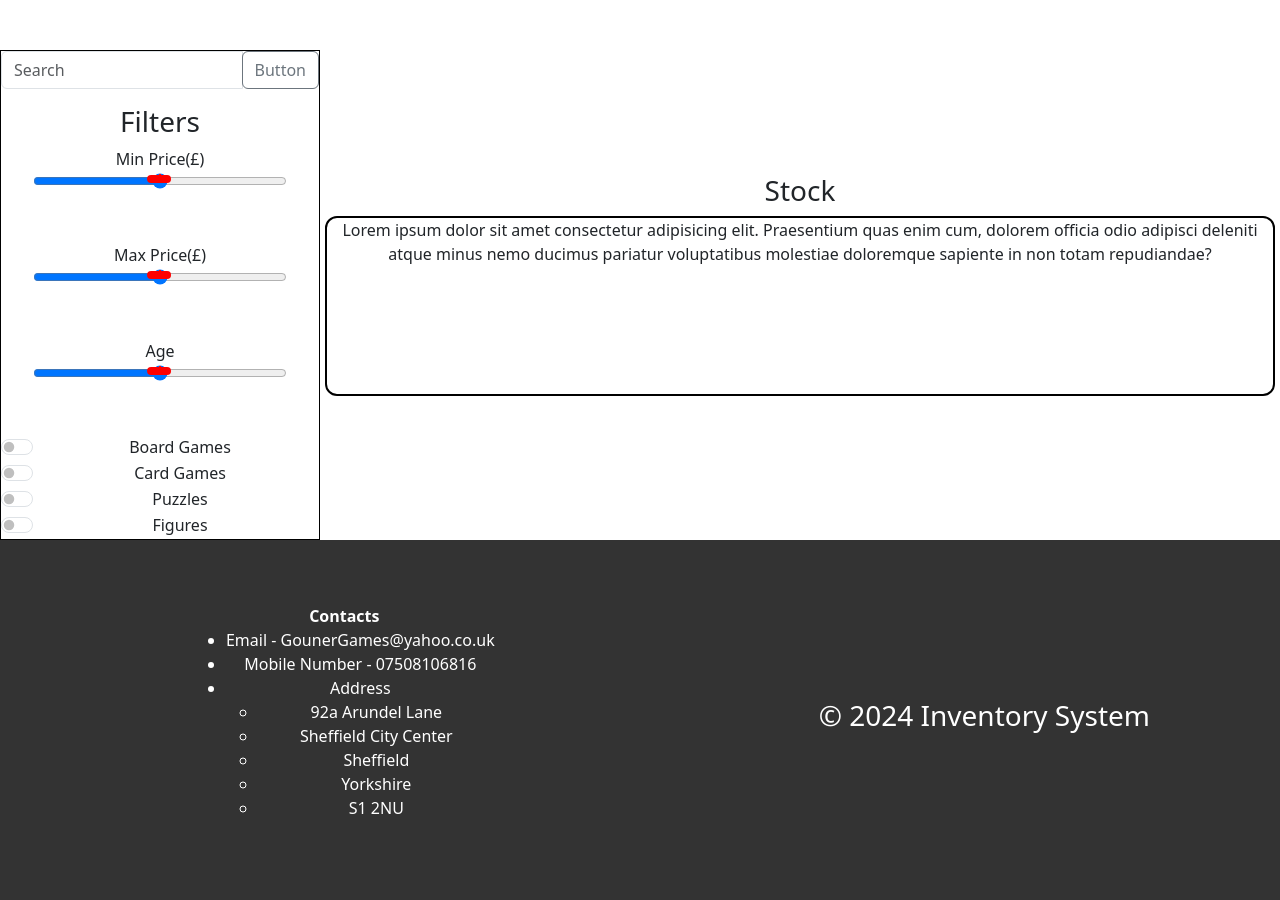
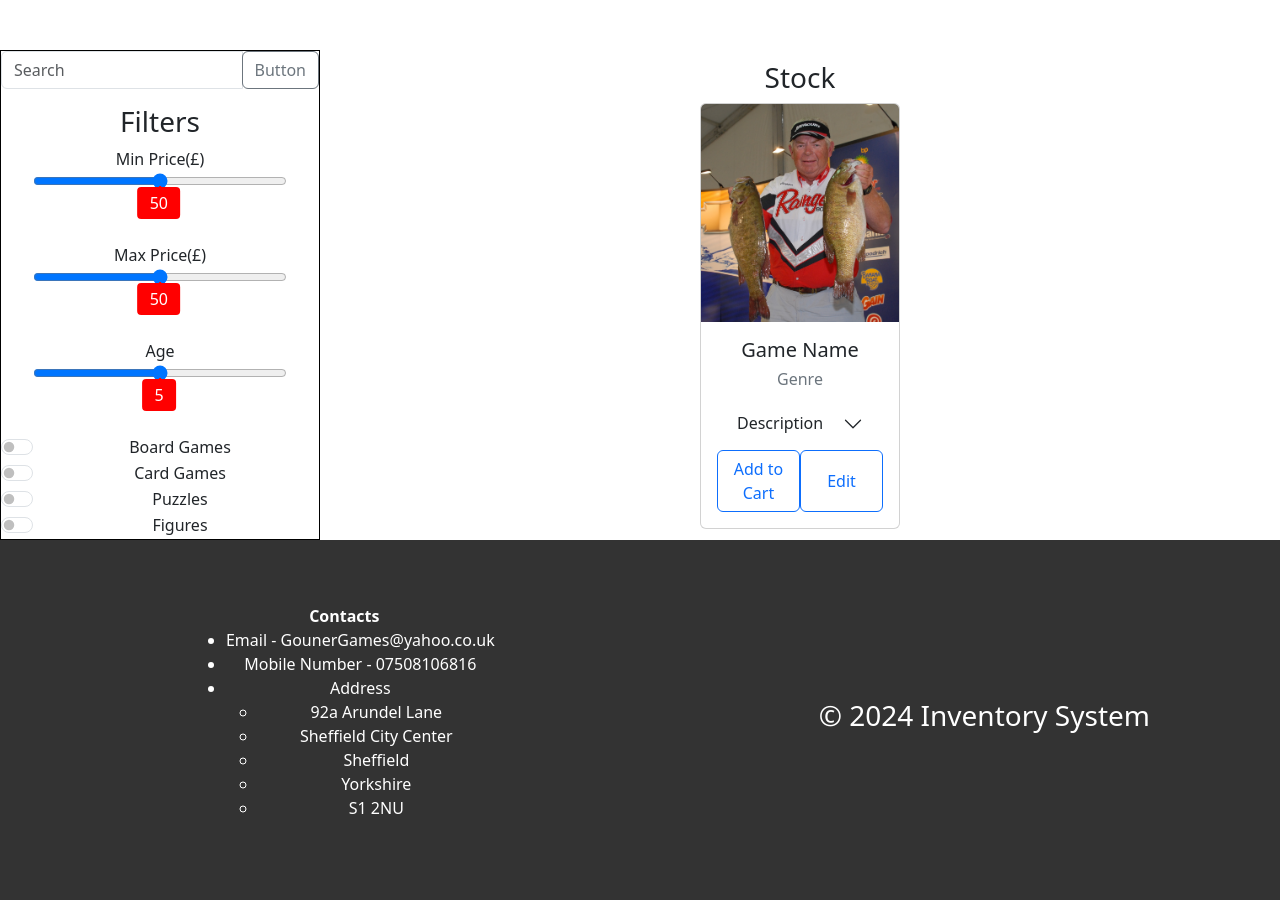
Before and after one commit to ScottForster400/Inventory-Managment-System, a PHP site: page / in a window 1280 px wide. Shown: the part 125-1025 px from the top of the page. Run offline with PHP 8.4, Linux system fonts and the light colour scheme; data comes from the database, SQL or seed files in the repository; data that the repository does not hold is empty.

Commit message:
added bootstrap js files

```diff
--- a/css/desktop.css
+++ b/css/desktop.css
@@ -120,23 +120,27 @@ nav #page-links{
     align-items: center;
     flex: 75%;
 }
-.games-row{
+/* .games-row{
     display: flex;
     flex-direction: row;
     width: 100%;
     min-height: 200px;
     padding-bottom: 20px;
-}
+}*/
 .game{
     display:flex;
-    justify-content: center;
-    align-content: center;
+    flex: 33%;
+    max-width: 200px;
+}
+
+.options{
+    display: flex;
     flex-direction: row;
-    flex: 33%;
-    border: black solid 2px;
-    border-radius: 12px;
-    margin: 0px 5px 0px 5px;
 }
+.options *{
+    flex: 50%;
+}
+
 
 .bubble {
     background: red;
--- a/includes/header-links-include.php
+++ b/includes/header-links-include.php
@@ -2,6 +2,7 @@
 <link rel="stylesheet" href="https://cdnjs.cloudflare.com/ajax/libs/font-awesome/4.7.0/css/font-awesome.min.css">
 
 <link href="https://cdn.jsdelivr.net/npm/bootstrap@5.3.3/dist/css/bootstrap.min.css" rel="stylesheet" integrity="sha384-QWTKZyjpPEjISv5WaRU9OFeRpok6YctnYmDr5pNlyT2bRjXh0JMhjY6hW+ALEwIH" crossorigin="anonymous">
+<script src="https://cdn.jsdelivr.net/npm/bootstrap@5.3.3/dist/js/bootstrap.bundle.min.js" integrity="sha384-YvpcrYf0tY3lHB60NNkmXc5s9fDVZLESaAA55NDzOxhy9GkcIdslK1eN7N6jIeHz" crossorigin="anonymous"></script>
 
 <link rel="stylesheet" href="css/mobile.css">
 <link rel="stylesheet" href="css/desktop.css" media="only screen and (min-width : 720px)">
--- a/index.php
+++ b/index.php
@@ -63,9 +63,27 @@
 
         <section class="games-display">
             <h3>Stock</h3>
-            <div class="games-row">
-                <div class="game">
-                    Lorem ipsum dolor sit amet consectetur adipisicing elit. Praesentium quas enim cum, dolorem officia odio adipisci deleniti atque minus nemo ducimus pariatur voluptatibus molestiae doloremque sapiente in non totam repudiandae?
+            <div class="games-row card-group">
+                <div class="game card">
+                    <img class = "card-img-top" src="imgs/179yearoldman.jpg" alt="game">
+                    <div class="game-body card-body">
+                        <h5 class="card-title">Game Name</h5>
+                        <h6 class="card-title text-secondary">Genre</h6>
+                        <div class="accordion accordion-flush" id="accordionFlushExample">
+                            <div class="accordion-item">
+                                <h2 class="accordion-header" id="flush-headingOne">
+                                    <button class="accordion-button collapsed" type="button" data-bs-toggle="collapse" data-bs-target="#flush-collapseOne" aria-expanded="false" aria-controls="flush-collapseOne">Description</button>
+                                </h2>
+                                <div id="flush-collapseOne" class="accordion-collapse collapse" aria-labelledby="flush-headingOne" data-bs-parent="#accordionFlushExample">
+                                <div class="accordion-body">Placeholder content for this accordion, which is intended to demonstrate the <code>.accordion-flush</code> class. This is the first item's accordion body.</div>
+                                </div>
+                            </div>
+                        </div>
+                        <div class="options">
+                        <button type="button" class="btn btn-outline-primary">Add to Cart</button>
+                        <button type="button" class="btn btn-outline-primary">Edit</button>
+                    </div>
+                    </div>
                 </div>
 
         </section>
--- a/js/main.js
+++ b/js/main.js
@@ -3,10 +3,6 @@ function burgerMenu() {
     offScreenMenu.classList.toggle('active');
   };
 
-
-  $('myModal').on('shown.bs.modal', function (){
-    $('#myInput').trigger('focus')
-  })
 
 
 
@@ -31,3 +27,7 @@ function setBubble(range, bubble) {
   // Sorta magic numbers based on size of the native UI thumb
   bubble.style.left = `calc(${newVal}% + (${8 - newVal * 0.15}px))`;
 }
+
+$('myModal').on('shown.bs.modal', function (){
+  $('#myInput').trigger('focus')
+})
```
